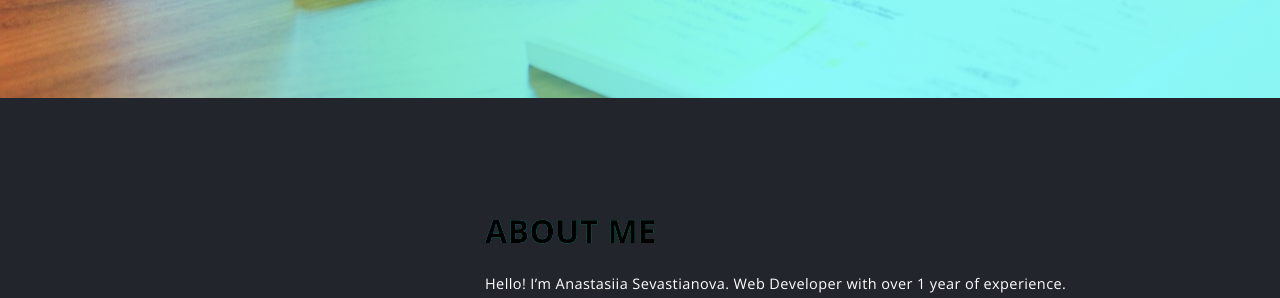
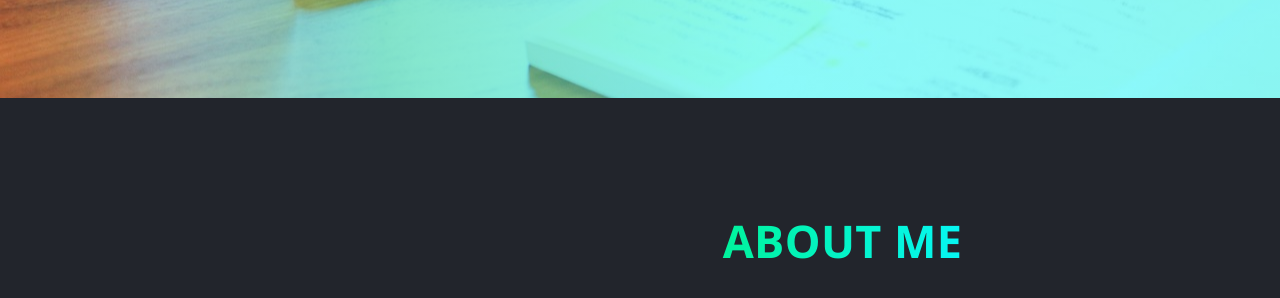
Before and after one commit to anastasia2022be1/portfolio-1, a website: page index.html in a window 1280 px wide. Shown: the part 502-800 px from the top of the page. Drawn offline with nearby package versions, Linux system fonts and the light colour scheme.

Commit message:
fix titles

```diff
--- a/index.html
+++ b/index.html
@@ -69,7 +69,9 @@
                     </div>
                 </div>
                 <div class="about__info">
-                    <h2 class="section-title about__info-title">ABOUT ME</h2>
+                    <div class="about__info-title section-title">
+                        <h2>ABOUT ME</h2>
+                    </div>
                     <p>Hello! I’m Anastasiia Sevastianova. Web Developer with over 1 year of experience. Experienced
                         with all stages of the development
                         cycle for dynamic web projects. Having an in-depth knowledge including advanced HTML5, CSS3,
@@ -80,7 +82,7 @@
                     <h4>NATIONALITY: <span>World</span></h4>
                     <h4>ADDRESS: <span>11111 Börn, Adresse Str,1</span></h4>
                     <h4>PHONE: <span>(491) 000 000 00</span></h4>
-                    <h4>E-MAIL: <span class="about__email">anastasia.sevastianova@dci-student.org</span></h4>
+                    <h4>E-MAIL: <span class=" about__email">anastasia.sevastianova@dci-student.org</span></h4>
                 </div>
             </div>
         </section>
@@ -89,7 +91,10 @@
         <section class="education section-padding" id="education">
 
             <div class="_container">
-                <h2 class="section-title">Education</h2>
+                <div class="section-title">
+
+                    <h2>Education</h2>
+                </div>
                 <div class="educaton__content">
                     <div class="cd-timeline">
                         <div class="cd-timeline-block">
@@ -169,7 +174,11 @@
         <!-- -------PROJECTS------- -->
 
         <section id="projects" class="projects section-padding">
+            <div class="section-title">
+                <h2>Projects</h2>
+            </div>
             <div class="projects__box _container">
+
                 <div class="project">
                     <div class="text-wrapper">
                         <h4>BRANADING DESIGN
@@ -225,7 +234,9 @@
 
         <section class="contact section-padding">
             <div class="contact__form _container">
-                <h2 class="section-title">Contact me</h2>
+                <div class="section-title">
+                    <h2>Contact me</h2>
+                </div>
                 <div class="input-box">
                     <i class="fas fa-user"></i>
                     <input type="text" name="name" autocomplete="off" placeholder="Your name...">
--- a/main.scss
+++ b/main.scss
@@ -68,40 +68,37 @@ body {
 }
 
 
-h2 {
-    background: linear-gradient(to left, #00f298, #07f7f7);
-    background-clip: text;
+.section-title {
+    margin-bottom: 85px;
+    text-align: center;
+}
+
+.section-title h2 {
+    background: -webkit-linear-gradient(left, #00f298, #07f7f7);
+    -webkit-background-clip: text;
+    -webkit-text-fill-color: transparent;
     display: inline-block;
     font-size: 32px;
     font-weight: 700;
-    text-transform: uppercase
+    text-transform: uppercase;
+    padding: 10px;
 }
 
 @media (min-width: 576px) {
-    .h2 {
+    .section-title h2 {
         font-size: 35px;
     }
 }
 
 @media (min-width: 768px) {
-    .h2 {
+    .section-title h2 {
         font-size: 40px;
     }
 }
 
 @media (min-width: 992px) {
-    .h2 {
+    .section-title h2 {
         font-size: 45px;
-    }
-}
-
-.section-title {
-        margin-top: 85px;
-        text-align: center;
-}
-
-@media (min-width: 992px) {
-    .section-title {
         margin-top: 0;
     }
 }
--- a/styles/about.scss
+++ b/styles/about.scss
@@ -14,6 +14,10 @@
         flex-direction: row;
         gap: 40px;
     }
+}
+
+.about__box {
+    margin-bottom: 80px;
 }
 
 .about__photo {
--- a/styles/projects.scss
+++ b/styles/projects.scss
@@ -9,6 +9,11 @@ background-size: cover;
 padding: 100px 0 75px;
 position: relative;
 z-index: 1;
+
+display: flex;
+align-items: center;
+flex-direction: column;
+
 }
 
 .projects::after {
```
Also changed, not shown: main.css, 1 other file.
